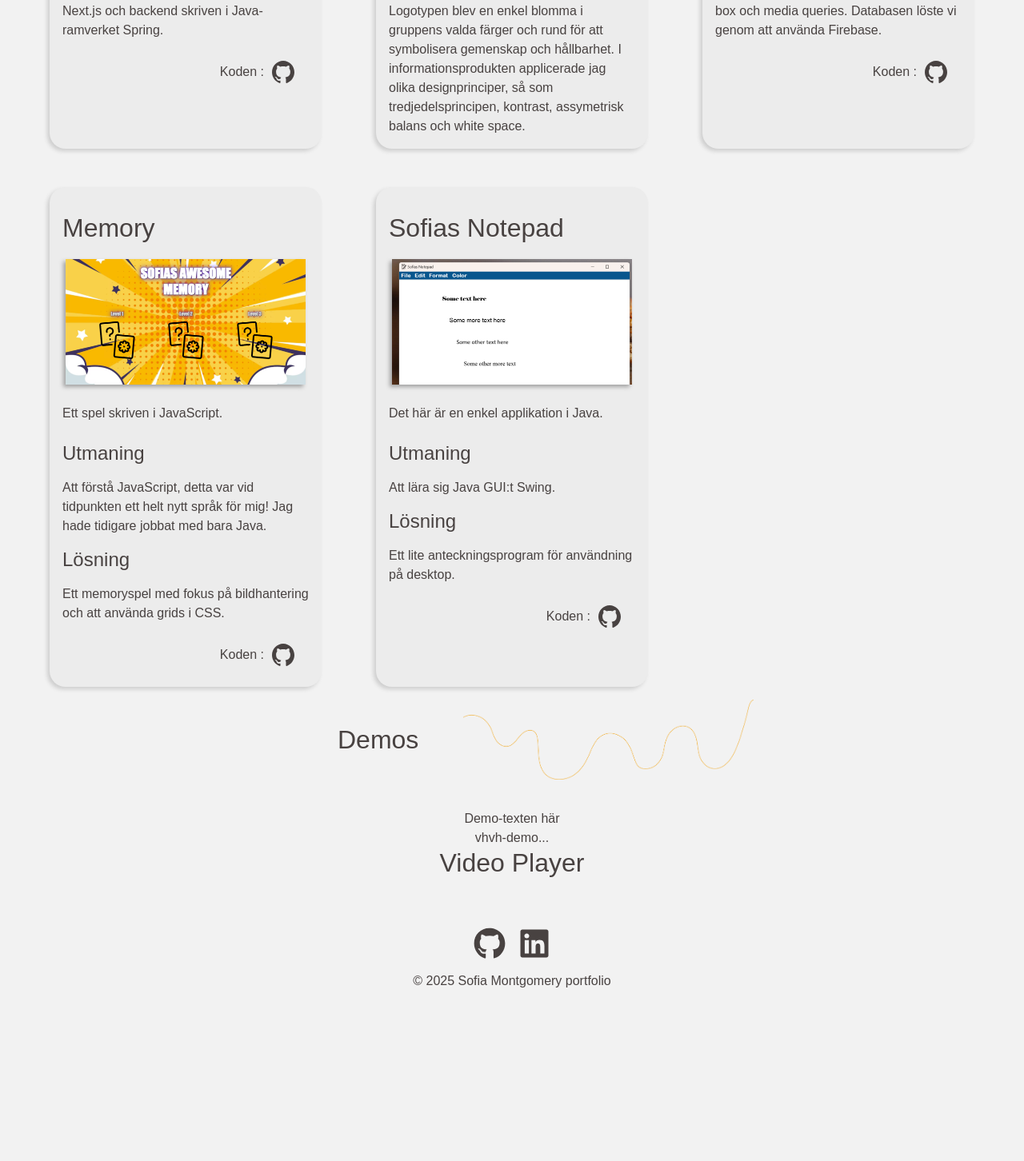
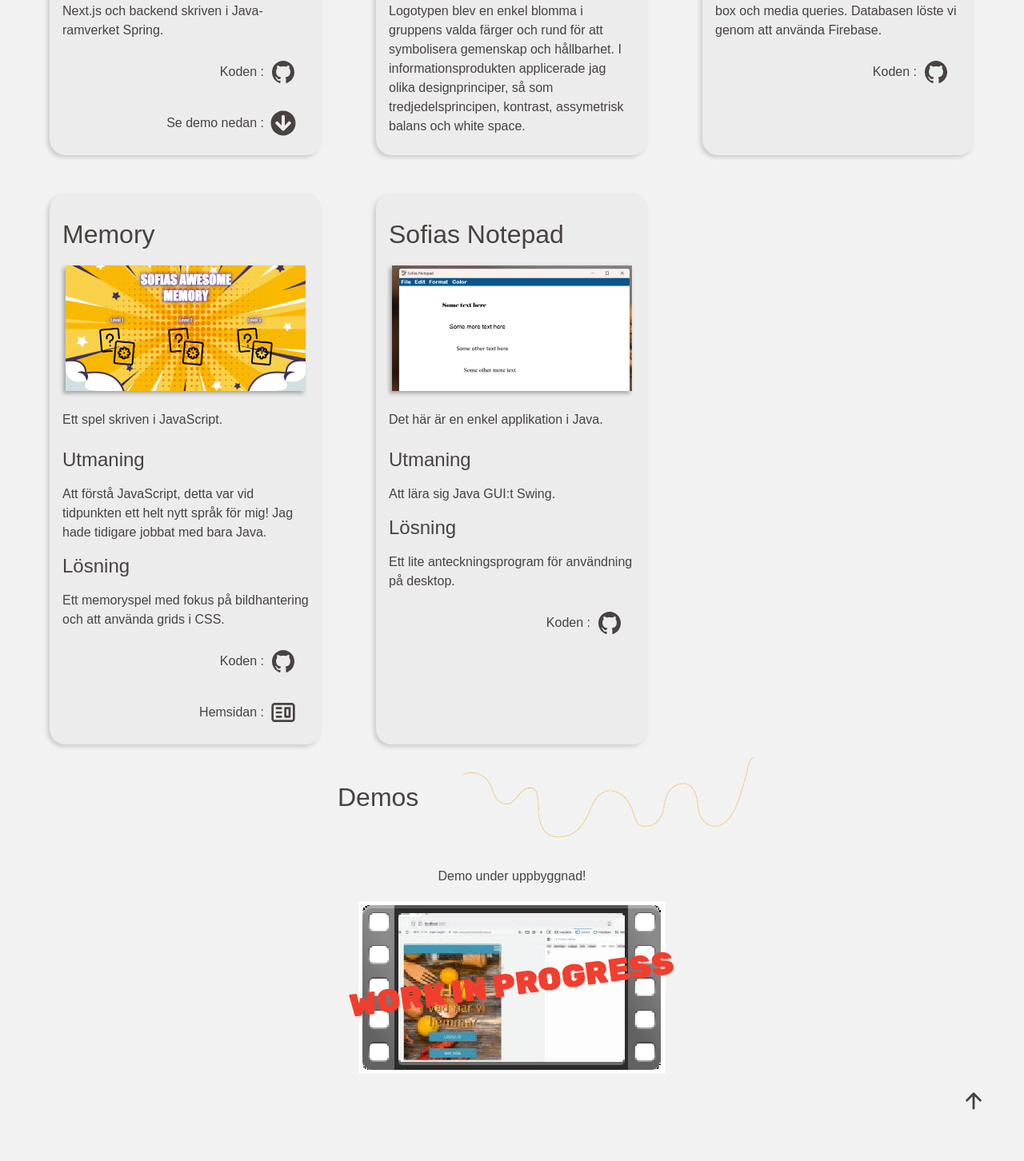
Before and after one commit to fiamont/new-portfolio, a React (Vite) app: page /projects in a window 1280 px wide. Shown: the part 888-2340 px from the top of the page at 80% size. Before the commit the page ends 2175 px from the top, so only its background shows below. Built offline with nearby package versions, Linux system fonts and the light colour scheme; a web font is replaced by a local one.

Commit message:
edit projectbox, demopart and more project stuff

```diff
--- a/src/components/features/Media/VideoPlayer.jsx
+++ b/src/components/features/Media/VideoPlayer.jsx
@@ -1,7 +1,15 @@
+import workInProgress from "./../../../assets/demoWorkInProgress.png";
+
 function VideoPlayer() {
   return (
     <>
-      <h2>Video Player</h2>
+      <div>
+        <img
+          src={workInProgress}
+          alt="work in progress"
+          className="img-fluid"
+        />
+      </div>
     </>
   );
 }
--- a/src/components/ui/ProjectBox.jsx
+++ b/src/components/ui/ProjectBox.jsx
@@ -1,5 +1,7 @@
 import styled from "styled-components";
 import { IoLogoGithub } from "react-icons/io";
+import { CgWebsite } from "react-icons/cg";
+import { FaArrowCircleDown } from "react-icons/fa";
 
 const StyledDiv = styled.div`
   background: #ececec;
@@ -22,6 +24,22 @@ const StyledGithub = styled(IoLogoGithub)`
   }
 `;
 
+const StyledWebsite = styled(CgWebsite)`
+  color: var(--dark-grey-color);
+
+  &:hover {
+    color: var(--light-orange-color);
+  }
+`;
+
+const StyledArrowDown = styled(FaArrowCircleDown)`
+  color: var(--dark-grey-color);
+
+  &:hover {
+    color: var(--light-orange-color);
+  }
+`;
+
 const ProjectBox = ({
   heading,
   imgSrc,
@@ -34,6 +52,8 @@ const ProjectBox = ({
   challengeText,
   solutionText,
   githubLink = "",
+  pageLink = "",
+  demoLink = "",
 }) => {
   return (
     <StyledDiv className="mt-3 mb-3">
@@ -60,6 +80,22 @@ const ProjectBox = ({
               </a>
             </p>
           )}
+          {pageLink && (
+            <p className="d-flex justify-content-end align-items-center m-3 me-4">
+              Hemsidan :
+              <a href={pageLink} target="_blank" rel="noopener noreferrer">
+                <StyledWebsite className="p-1 m-1 fs-1" />
+              </a>
+            </p>
+          )}
+          {demoLink && (
+            <p className="d-flex justify-content-end align-items-center m-3 me-4">
+              Se demo nedan :
+              <a href={demoLink}>
+                <StyledArrowDown className="p-1 m-1 fs-1" />
+              </a>
+            </p>
+          )}
         </div>
       </StyledContent>
     </StyledDiv>
--- a/src/pages/Projects.jsx
+++ b/src/pages/Projects.jsx
@@ -7,6 +7,7 @@ import curvyLineOrange from "./../assets/curvyLineOrange.png";
 import { Row, Col } from "react-bootstrap";
 import { useEffect } from "react";
 import { useLocation } from "react-router-dom";
+import { IoArrowUpOutline } from "react-icons/io5";
 import {
   vaxtverket,
   vhvh,
@@ -26,6 +27,18 @@ const StyledCol = styled(Col)`
 const StyledH2 = styled.h2`
   font-family: var(--heading-font-family);
 `;
+
+const StyledArrowUp = styled(IoArrowUpOutline)`
+  color: var(--dark-grey-color);
+
+  &:hover {
+    color: var(--light-orange-color);
+  }
+`;
+
+const handleScrollToTop = () => {
+  window.scrollTo({ top: 0, behavior: "smooth" });
+};
 
 function Projects() {
   const location = useLocation();
@@ -77,6 +90,7 @@ function Projects() {
             challengeText={vhvh.challenge}
             solutionText={vhvh.solution}
             githubLink="https://github.com/fiamont/vhvh-frontend.git"
+            demoLink={"#vhvhDemo"}
           />
         </StyledCol>
         <StyledCol id="vaxtverket">
@@ -121,6 +135,7 @@ function Projects() {
             challengeText={memory.challenge}
             solutionText={memory.solution}
             githubLink="https://github.com/fiamont/sti-memory.git"
+            pageLink="https://fiamontmemory.vercel.app/"
           />
         </StyledCol>
         <StyledCol>
@@ -152,10 +167,20 @@ function Projects() {
         </Col>
       </Row>
       <Row className="d-flex justify-content-center align-items-center text-center">
-        <Col>
+        <Col className="d-flex flex-column justify-content-center align-items-center">
           <TextBox>{projectText.contentDemo}</TextBox>
-          <p>vhvh-demo...</p>
-          <VideoPlayer />
+          <div id="vhvhDemo">
+            <VideoPlayer />
+          </div>
+        </Col>
+      </Row>
+      <Row className="d-flex">
+        <Col className="d-flex justify-content-end">
+          <StyledArrowUp
+            onClick={handleScrollToTop}
+            size={30}
+            style={{ cursor: "pointer" }}
+          />
         </Col>
       </Row>
     </>
--- a/src/texts/projectsText.js
+++ b/src/texts/projectsText.js
@@ -4,7 +4,7 @@ export const projectText = {
     "Här är ett urval av de projekt jag har gjort eller håller på med. Längre ner på sidan finns det några demos också!",
   challenge: "Utmaning",
   solution: "Lösning",
-  contentDemo: "Demo-texten här",
+  contentDemo: "Demo under uppbyggnad!",
 };
 
 export const memory = {
```
Also changed, not shown: src/assets/demoWorkInProgress.png (added).
